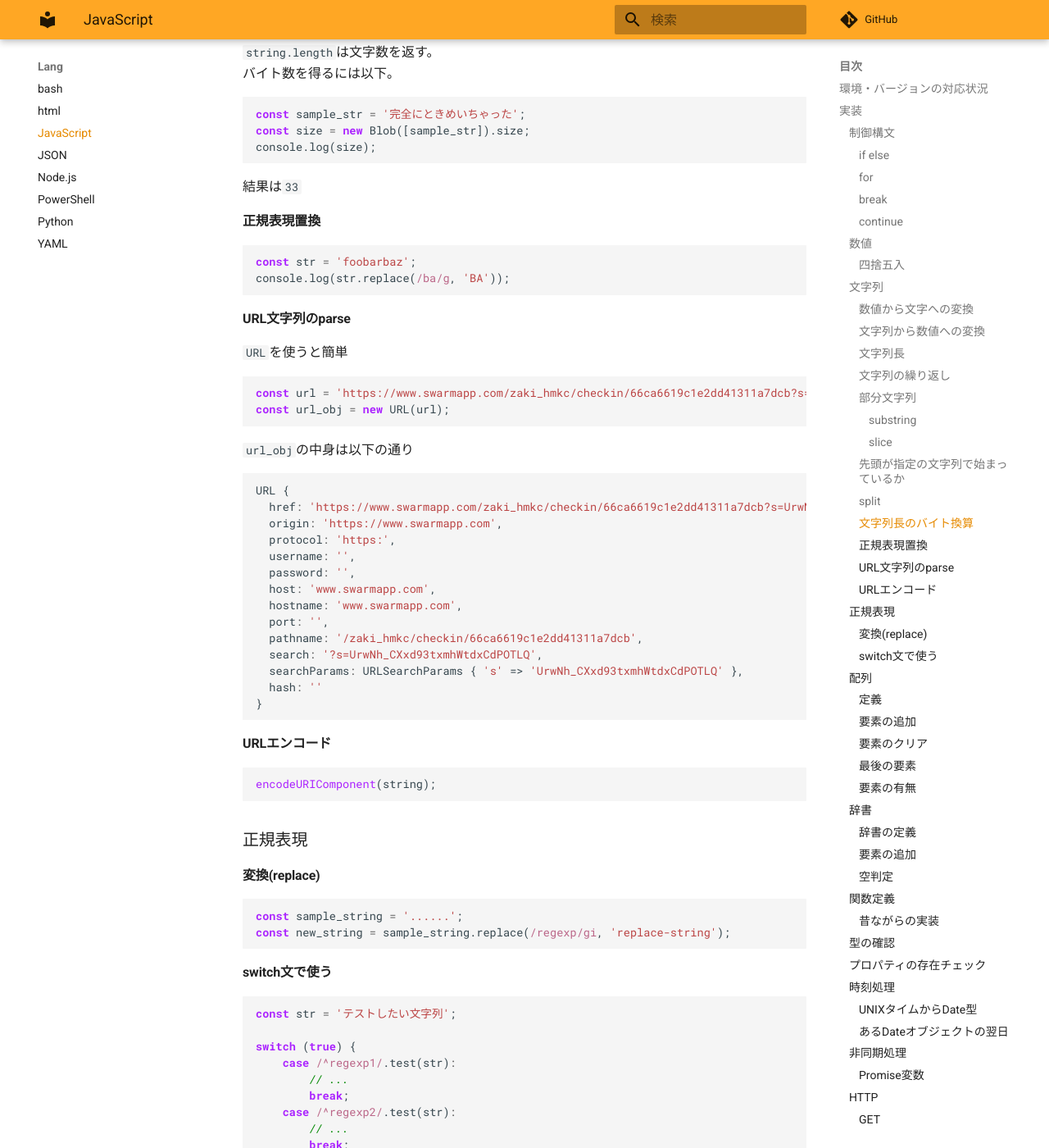
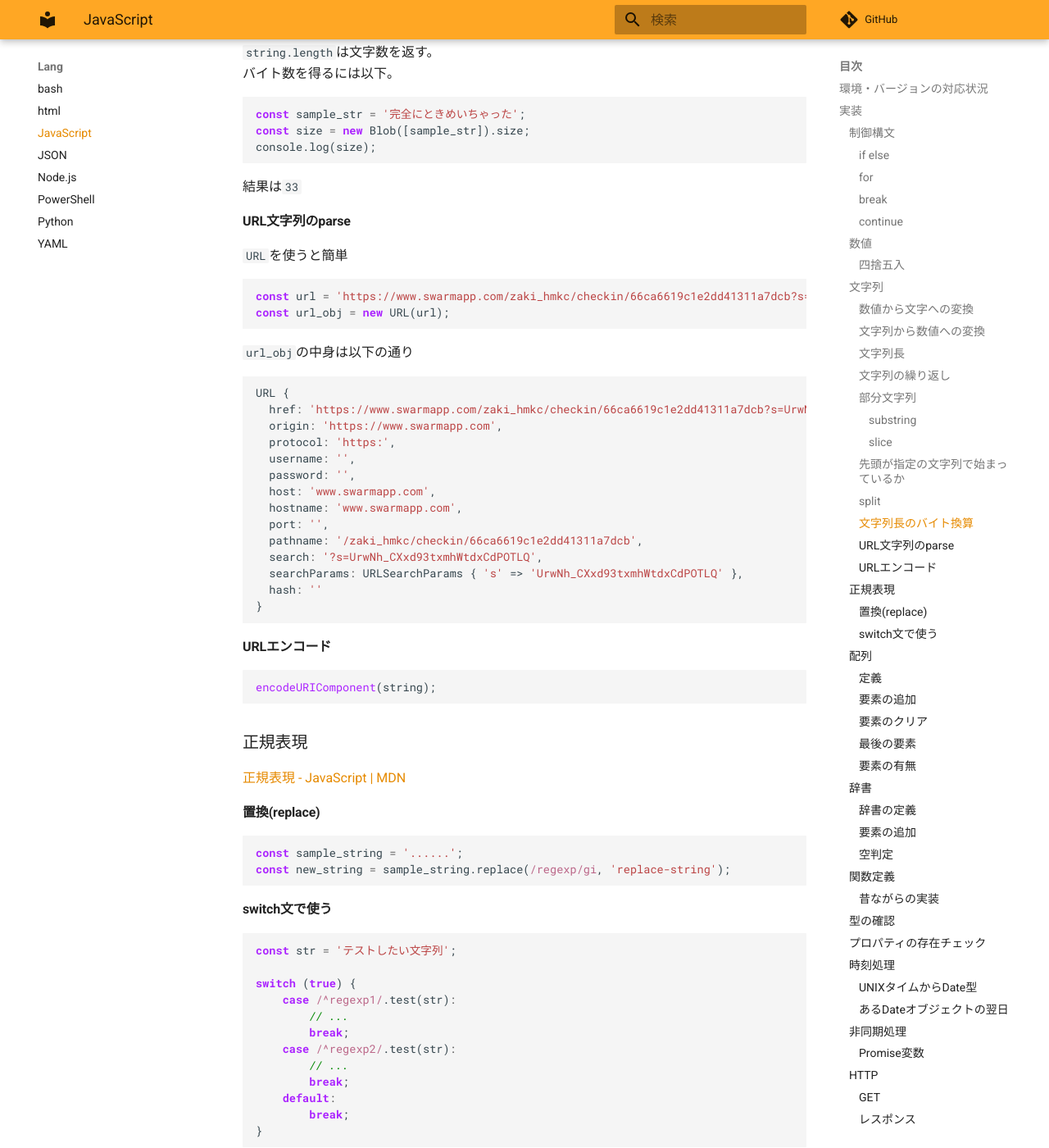
Before and after one commit to zaki-lknr/docs, an MkDocs documentation site: the page built from docs/lang/js.md, in a window 1280 px wide and 1400 px high, scrolled down 3486 px. Shown: the whole window at 82% size. Built offline with MkDocs 1.6.1 and Material for MkDocs 9.7.7, drawn with Linux system fonts in a browser that asks for light colours; comment, search, counter and statistics services are not loaded.

Commit message:
add: lang/javascript: 正規表現

````diff
--- a/docs/lang/js.md
+++ b/docs/lang/js.md
@@ -186,13 +186,6 @@ console.log(size);
 
 結果は`33`
 
-#### 正規表現置換
-
-```javascript
-const str = 'foobarbaz';
-console.log(str.replace(/ba/g, 'BA'));
-```
-
 #### URL文字列のparse
 
 `URL`を使うと簡単
@@ -229,7 +222,9 @@ encodeURIComponent(string);
 
 ### 正規表現
 
-#### 変換(replace)
+[正規表現 - JavaScript | MDN](https://developer.mozilla.org/ja/docs/Web/JavaScript/Guide/Regular_expressions)
+
+#### 置換(replace)
 
 ```js
 const sample_string = '......';
````
